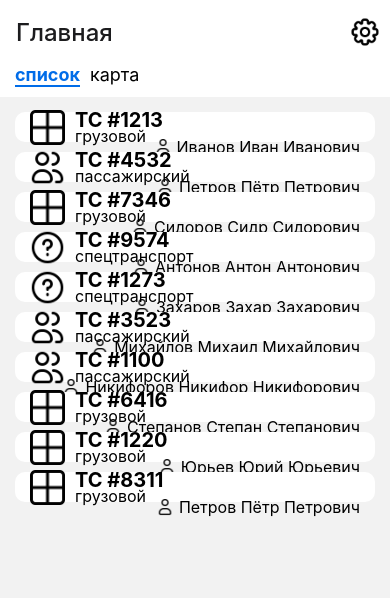
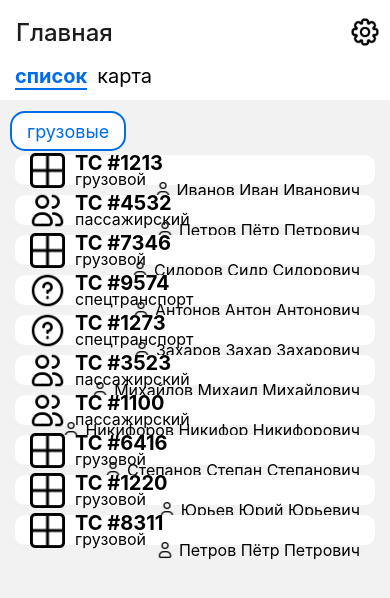
Before and after one commit to Anto-MSHK/test_task_welbex, a React Native app: screen /Home in a window 390 px wide. Shown: the top 598 px of the page. Built offline with nearby package versions, Linux system fonts and the light colour scheme.

Commit message:
add group button component

```diff
--- /dev/null
+++ b/src/components/ButtonGroup/ButtonGroup.tsx
@@ -0,0 +1,49 @@
+import { View, Text, ScrollView } from "react-native";
+import React, { FC } from "react";
+import CustomButton from "../CustomButton/CustomButton";
+
+interface ButtonGroupI extends React.ComponentProps<typeof View> {
+  items: { title: string; value: string }[];
+  activeItems: string[];
+}
+
+export const ButtonGroup: FC<ButtonGroupI> = ({ items, activeItems }) => {
+  return (
+    <View
+      style={{
+        flex: 0,
+        position: "absolute",
+        zIndex: 1,
+        elevation: 1,
+        top: 42,
+      }}
+    >
+      <ScrollView
+        style={{
+          flexDirection: "row",
+          marginTop: 5,
+
+          //  height: 50,
+        }}
+        horizontal
+        showsHorizontalScrollIndicator={false}
+      >
+        {items && (
+          <CustomButton
+            color="#006CE8"
+            title="грузовые"
+            textColor="#006CE8"
+            type="outline"
+            style={{
+              paddingHorizontal: 15,
+              height: 40,
+              marginRight: 10,
+              marginLeft: 10,
+              backgroundColor: "white",
+            }}
+          />
+        )}
+      </ScrollView>
+    </View>
+  );
+};
--- a/src/components/CustomButton/CustomButton.tsx
+++ b/src/components/CustomButton/CustomButton.tsx
@@ -15,17 +15,24 @@ export const CustomButton: FC<CustomButtonI> = ({
   color,
   textColor,
   onPress,
+  style,
 }) => {
   return (
     <TouchableOpacity
       onPress={onPress}
       style={
         type === "fill"
-          ? { ...styles.button, ...styles.shadow, backgroundColor: color }
+          ? {
+              ...styles.button,
+              ...styles.shadow,
+              backgroundColor: color,
+              ...(style as any),
+            }
           : {
               ...styles.button,
               ...styles.outline,
               borderColor: color,
+              ...(style as any),
             }
       }
     >
--- a/src/components/Navbar/Navbar.tsx
+++ b/src/components/Navbar/Navbar.tsx
@@ -29,8 +29,8 @@ export const Navbar: FC<NavbarI> = ({ items, activeItem, onPress }) => {
                 key={item.value + index}
                 style={
                   activeItem === item.value
-                    ? { ...appStyles.h3, ...styles.activeItem }
-                    : appStyles.h3
+                    ? { ...appStyles.h2, ...styles.activeItem }
+                    : appStyles.h2
                 }
               >
                 {item.title}
--- a/src/screens/Home/Home.tsx
+++ b/src/screens/Home/Home.tsx
@@ -8,6 +8,7 @@ import { TransportCard } from "./../../components/TransportCard/TransportCard";
 import data from "./../../../example.json";
 import { ListView } from "./Views/ListView";
 import { MapsView } from "./Views/MapView";
+import { ButtonGroup } from "../../components/ButtonGroup/ButtonGroup";
 
 type Props = StackScreenProps<TypeRootStackParamList, "Home">;
 
@@ -29,6 +30,11 @@ export const Home: FC = ({ navigation }: Props) => {
     { title: t("NAV_1"), value: "list" },
     { title: t("NAV_2"), value: "map" },
   ];
+  const filterItems = [
+    { title: t("CARGO"), value: "cargo" },
+    { title: t("PASSENGER"), value: "passenger" },
+    { title: t("SPECIAL"), value: "special" },
+  ];
   const [activeNavItem, setActiveNavItem] = useState(navbarItems[0].value);
   return (
     <View style={styles.wrapper}>
@@ -39,6 +45,7 @@ export const Home: FC = ({ navigation }: Props) => {
           setActiveNavItem(item);
         }}
       />
+      <ButtonGroup items={filterItems} activeItems={["passenger", "special"]} />
       {activeNavItem === "list" ? (
         <ListView data={curData} />
       ) : (
--- a/src/screens/Home/Views/ListView.tsx
+++ b/src/screens/Home/Views/ListView.tsx
@@ -25,8 +25,8 @@ export const ListView: FC<ListViewI> = ({ data }) => {
             }}
             key={trans.nm}
             style={{
+              marginTop: index === 0 ? 55 : 0,
               marginBottom: index === arr.length - 1 ? 15 : 10,
-              marginTop: index === 0 ? 15 : 0,
             }}
           />
         ))}
--- a/src/screens/Home/Views/MapView.tsx
+++ b/src/screens/Home/Views/MapView.tsx
@@ -55,7 +55,7 @@ export const MapsView: FC<MapsViewI> = ({ data }) => {
 
   return (
     <MapView
-      style={{ height: "100%" }}
+      style={{ height: "100%", flex: 1 }}
       initialRegion={{
         latitude: averageLatitude,
         longitude: averageLongitude,
```
